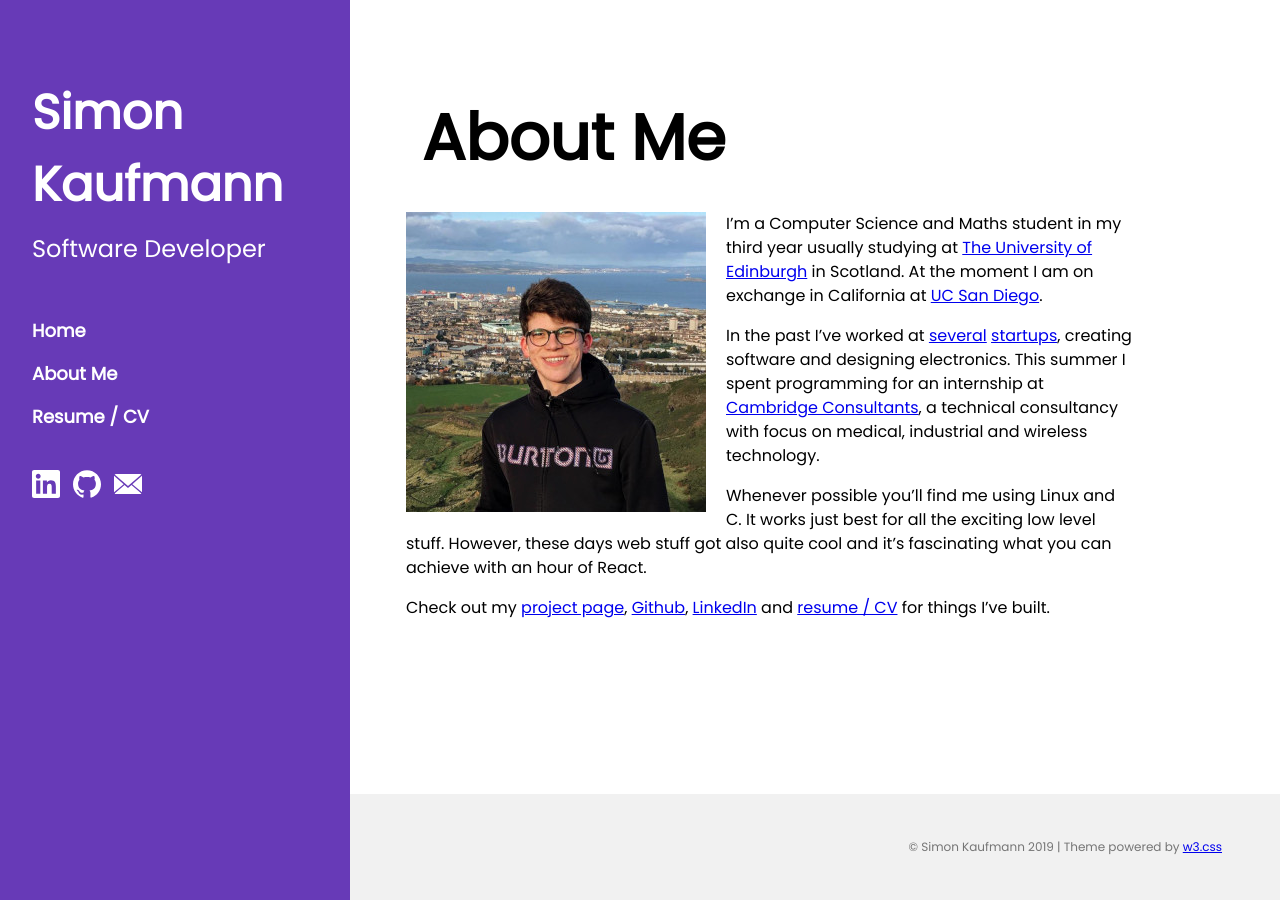
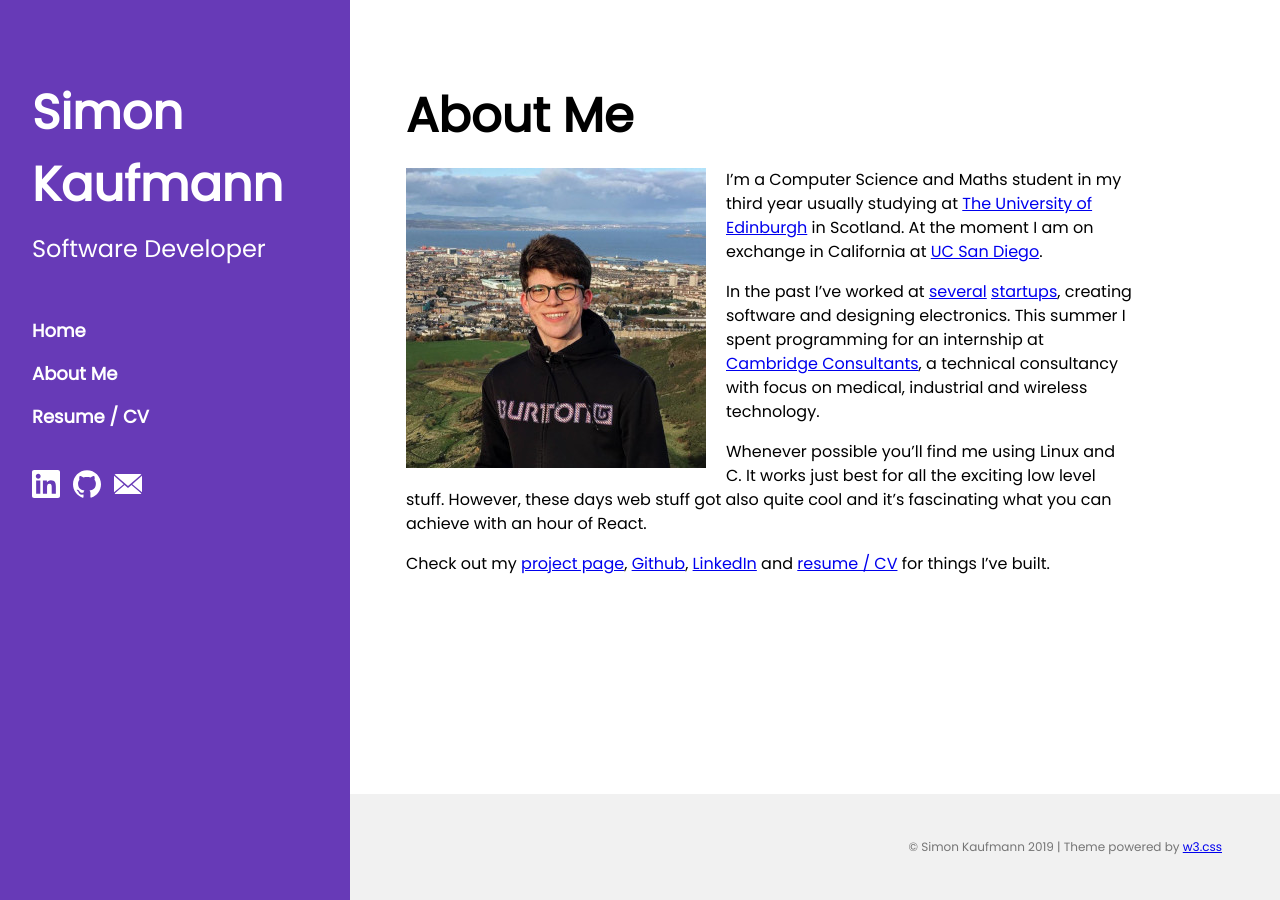
Before and after one commit to simonkaufmann/simonkaufmann.github.io, a Jekyll site: the page built from about.md, in a window 1280 px wide. Built offline with Jekyll 4.4.1, drawn with Linux system fonts in a browser that asks for light colours.

Commit message:
Slight layout adjustments

```diff
--- a/_layouts/default.html
+++ b/_layouts/default.html
@@ -184,7 +184,7 @@ body {font-size:16px;}
   <a href="/" class="w3-button w3-deep-purple w3-margin-right"><img style="height: 15px" src="/res/left-arrow.svg"></a>
   <a href="/" class="header-link"><span class="w3-large">Simon Kaufmann</span></a>
   {% if layout.with-title == 'yes' %}
-    <a href="{{ page.url }}" class="header-link"><h1 style="font-weight: bold;" class="w3-large">{{ page.title }}</h1></a>
+    <h1 style="font-weight: bold;" class="w3-xlarge">{{ page.title }}</h1>
   {% endif %}
 </header>
 {% endif %}
--- a/_layouts/with_title.html
+++ b/_layouts/with_title.html
@@ -5,8 +5,8 @@ with-title: "yes"
 ---
 
 <!-- Header -->
-<div class="w3-container big-title" style="margin-top:80px" id="showcase"> <!-- big-title to hide this title for small resolutions -->
-  <a href="{{ page.url }}" class="header-link"><h1 class="w3-jumbo"><b>{{ page.title }}</b></h1></a>
+<div class="big-title" style="margin-top:80px" id="showcase"> <!-- big-title to hide this title for small resolutions -->
+  <h1 class="w3-xxxlarge"><b>{{ page.title }}</b></h1>
 </div>
 
 {{ content }}
```
